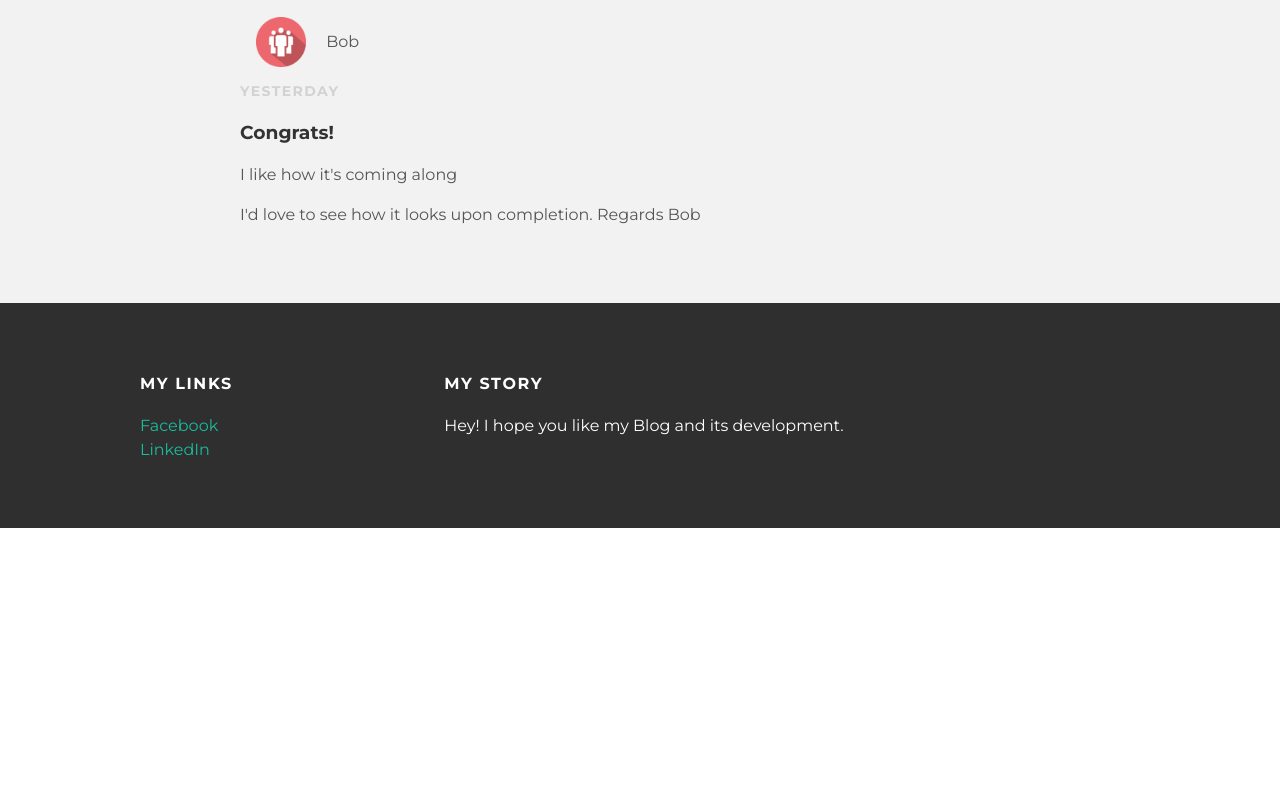
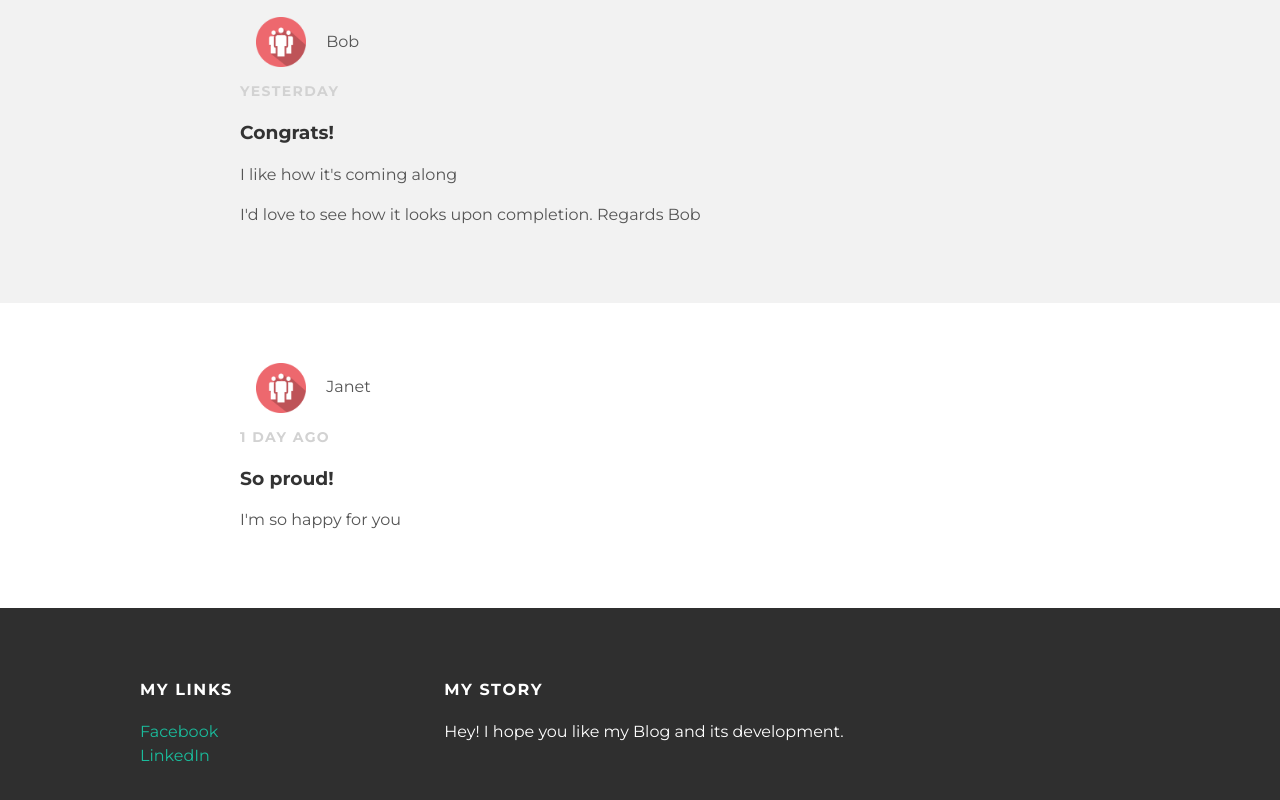
Before and after one commit to Leigh-Armstrong/Leigh-Armstrong.github.io, a plain HTML site: page index.html in a window 1280 px wide. Shown: the part 562-1362 px from the top of the page. Before the commit the page ends 1090 px from the top, so only its background shows below. Drawn offline with Linux system fonts and the light colour scheme.

Commit message:
Update index.html

```diff
--- a/index.html
+++ b/index.html
@@ -47,6 +47,20 @@
 </div>
 </div>
 </div>
+
+  <div class="post-container">
+    <div class="post">
+    <div class="post-author">
+      <img src="Bob.png">
+      <span>Janet</span>
+    </div>
+    <p class="post-date"> 1 Day Ago </p>
+    <h3 class="post-title"> So proud! </h3>
+    <div class="post-content">
+      <p> I'm so happy for you </p>
+</div>
+</div>
+</div>
 </div>
 
 <div id="footer">
```
